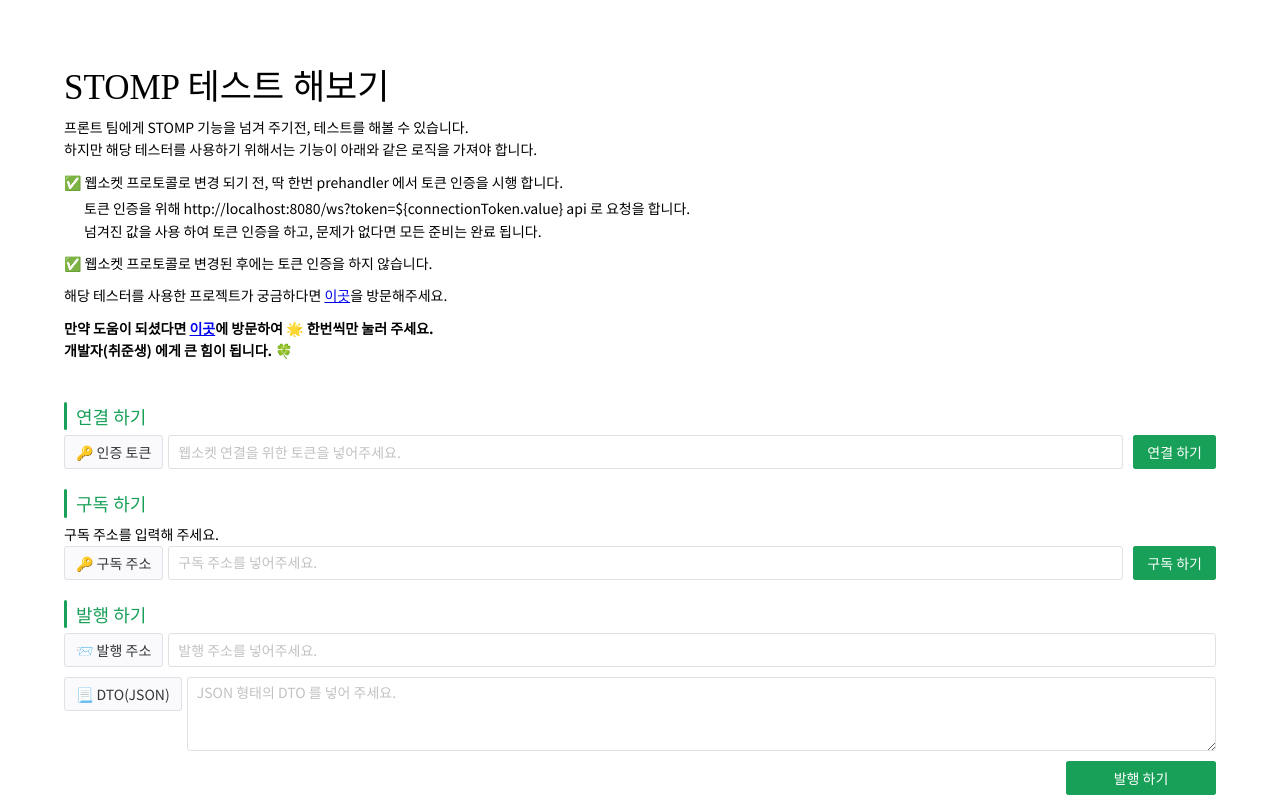
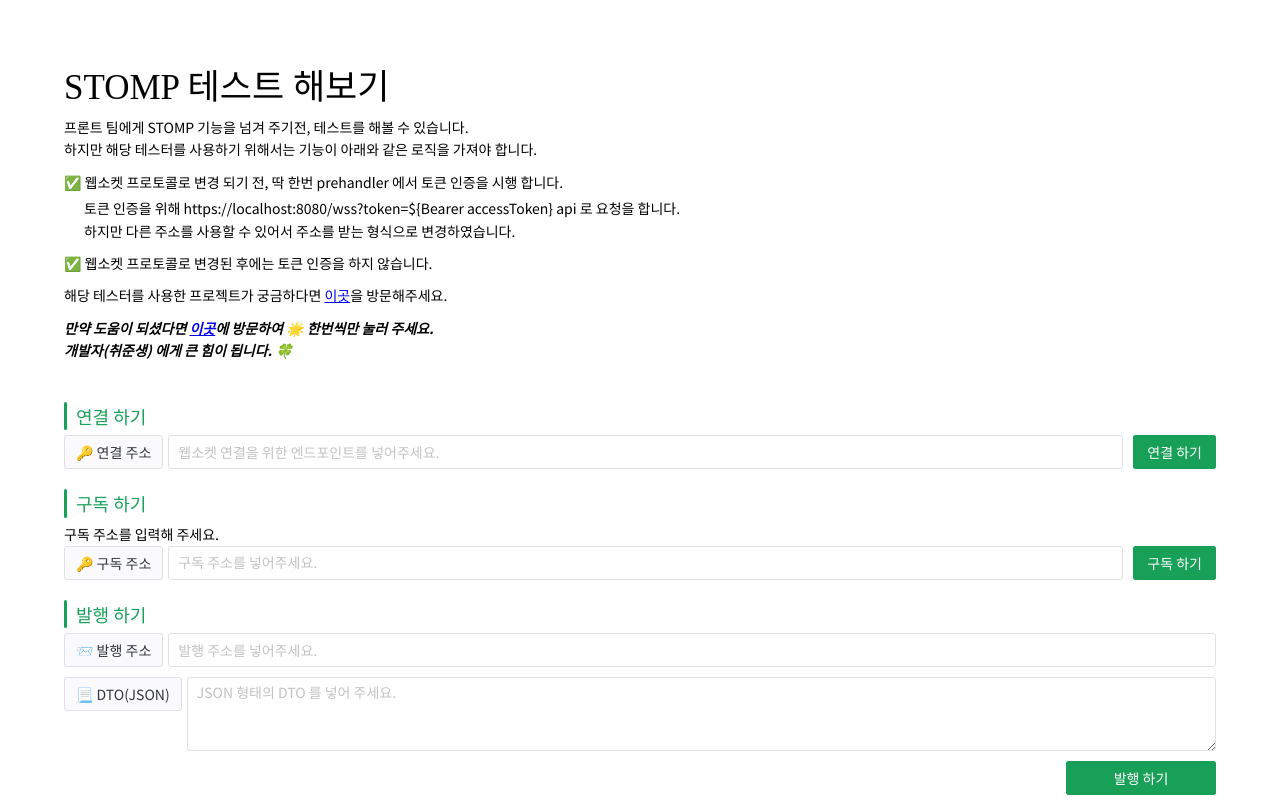
Before and after one commit to sieunnnn/websocketTester, a Vue app: page / in a window 1280 px wide. Shown: the top 800 px of the page. Built offline with nearby package versions, Linux system fonts and the light colour scheme; a web font is replaced by a local one.

Commit message:
Fix: 주소 직접 입력 받도록 변경

```diff
--- a/src/App.vue
+++ b/src/App.vue
@@ -8,8 +8,8 @@
       <div style="margin-top: 10px">
         ✅ 웹소켓 프로토콜로 변경 되기 전, 딱 한번 prehandler 에서 토큰 인증을 시행 합니다. <br>
         <div  style="margin: 4px 0 10px 20px">
-          토큰 인증을 위해 http://localhost:8080/ws?token=${connectionToken.value} api 로 요청을 합니다. <br>
-          넘겨진 값을 사용 하여 토큰 인증을 하고, 문제가 없다면 모든 준비는 완료 됩니다.
+          토큰 인증을 위해 https://localhost:8080/wss?token=${Bearer accessToken} api 로 요청을 합니다. <br>
+          하지만 다른 주소를 사용할 수 있어서 주소를 받는 형식으로 변경하였습니다.
         </div>
         ✅ 웹소켓 프로토콜로 변경된 후에는 토큰 인증을 하지 않습니다.
       </div>
@@ -20,8 +20,8 @@
         </span>
         <span>을 방문해주세요.</span>
       </div>
-      <div style="margin-top: 10px">
-        <span style="font-weight: bold">만약 도움이 되셨다면 </span>
+      <div style="margin-top: 10px; font-size: 14px; font-style: italic">
+        <span style="font-weight: bold;">만약 도움이 되셨다면 </span>
         <span>
           <a href="https://github.com/sieunnnn/websocketTester" style="font-weight: bold">이곳</a>
         </span>
@@ -36,8 +36,8 @@
         </n-text>
       </n-h3>
       <div class="connect-container">
-        <n-input-group-label style="margin-right: 5px">🔑 인증 토큰</n-input-group-label>
-        <n-input v-model:value="connectionToken" size="small" type="text" placeholder="웹소켓 연결을 위한 토큰을 넣어주세요." :disabled="connected"/>
+        <n-input-group-label style="margin-right: 5px">🔑 연결 주소</n-input-group-label>
+        <n-input v-model:value="connectionUrl" size="small" type="text" placeholder="웹소켓 연결을 위한 엔드포인트를 넣어주세요." :disabled="connected"/>
         <n-button :disabled="connected" n-button type="primary" @click="connect" style="margin-left: 10px">
           연결 하기
         </n-button>
@@ -108,15 +108,15 @@ export default defineComponent({
     const publishDestination = ref('');
     const messages = ref<string[]>([]);
     const messageContent = ref('');
-    const connectionToken = ref('');
+    const connectionUrl = ref('');
 
     const connect = async () => {
-      if (!connectionToken.value) {
+      if (!connectionUrl.value) {
         alert('웹소켓 연결을 위한 토큰이 필요해요.');
         return;
       }
 
-      const socketUrl = `http://localhost:8080/wss?token=${connectionToken.value}`;
+      const socketUrl = `${connectionUrl}`;
 
       try {
         const response = await fetch(socketUrl);
@@ -207,7 +207,7 @@ export default defineComponent({
       publishDestination,
       messages,
       messageContent,
-      connectionToken,
+      connectionUrl,
       connect,
       subscribe,
       publish,
```
